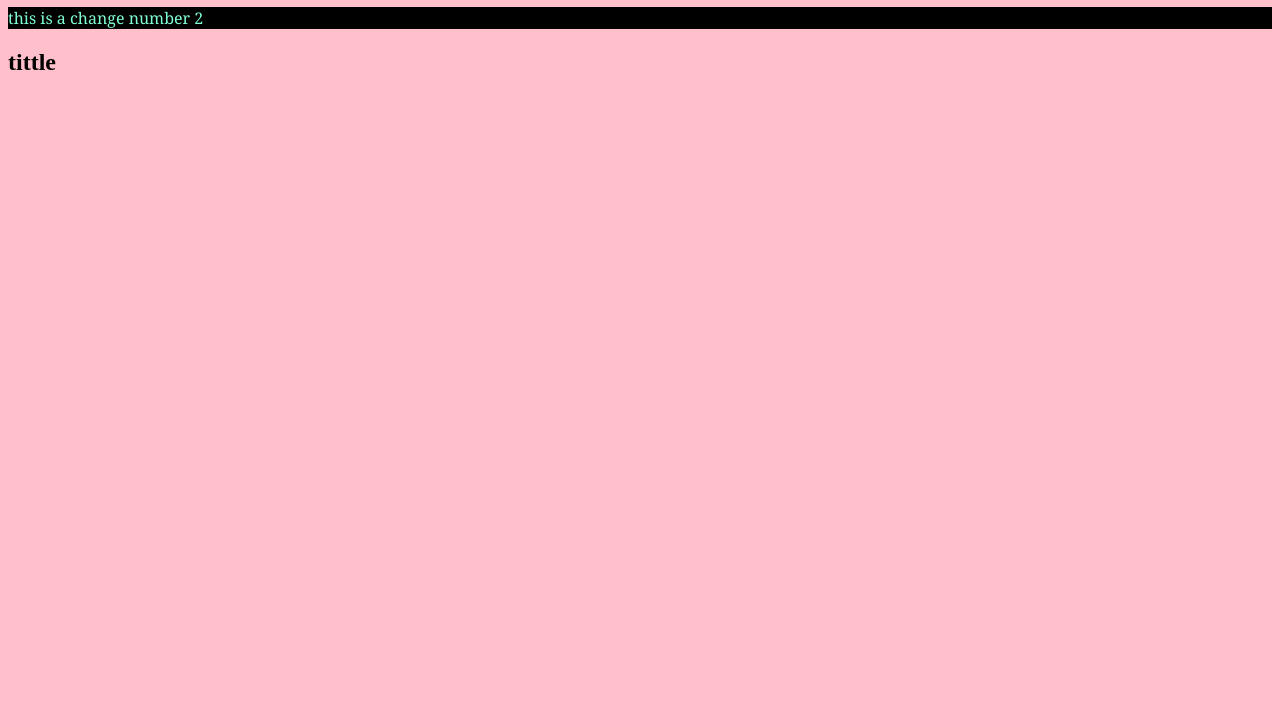
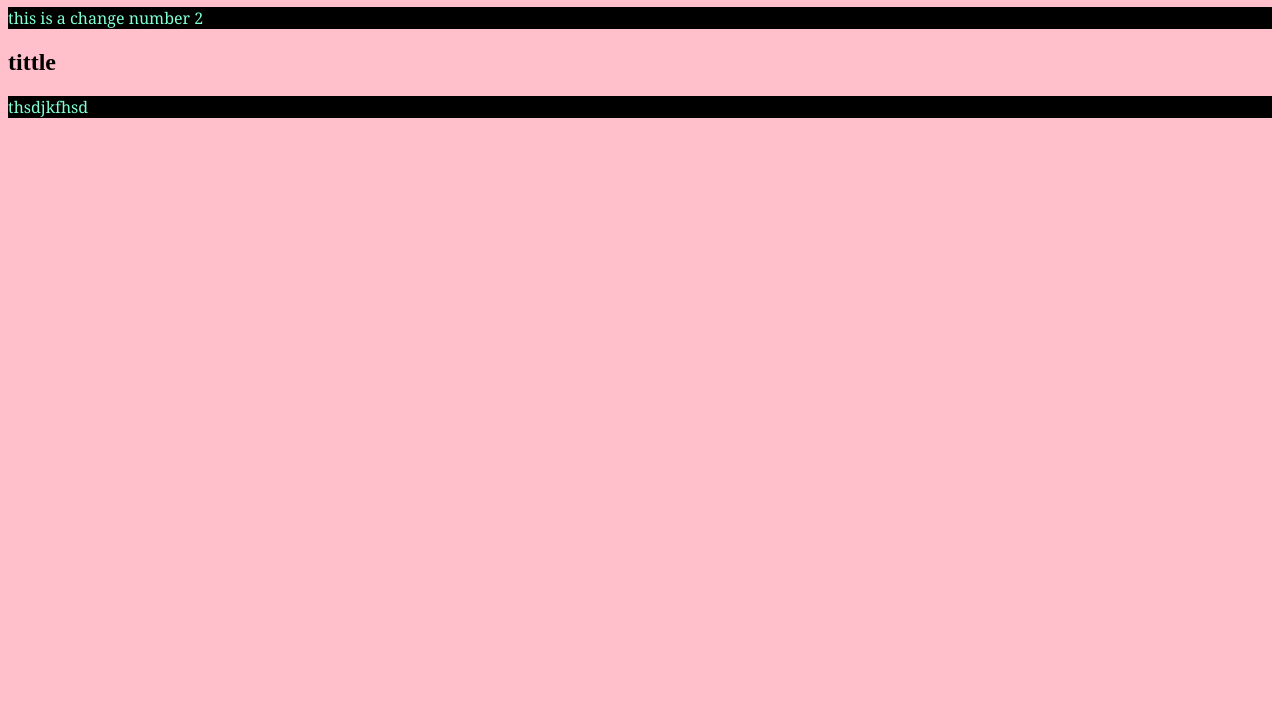
Before and after one commit to amxdo96/projects, a plain HTML site: page index.html in a window 1280 px wide. Shown: the part 73-800 px from the top of the page. Drawn offline with Linux system fonts and the light colour scheme.

Commit message:
added p2

```diff
--- a/index.html
+++ b/index.html
@@ -14,5 +14,7 @@
     <p> this is a change number 2 </p>
 
     <h2> tittle </h2>
+
+    <p> thsdjkfhsd </p>
 </body>
 </html>
```
